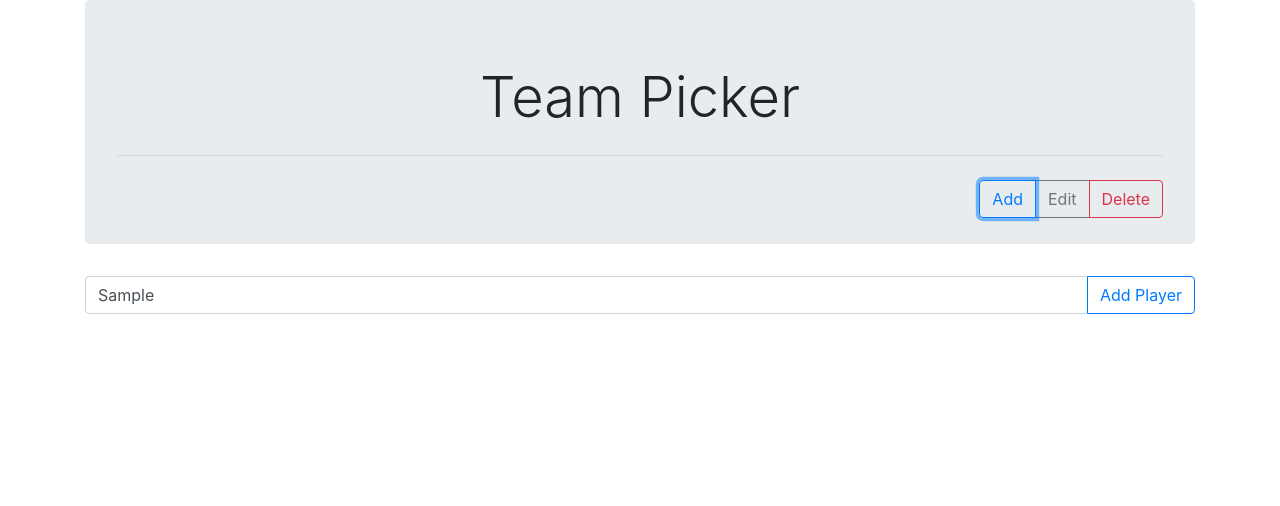
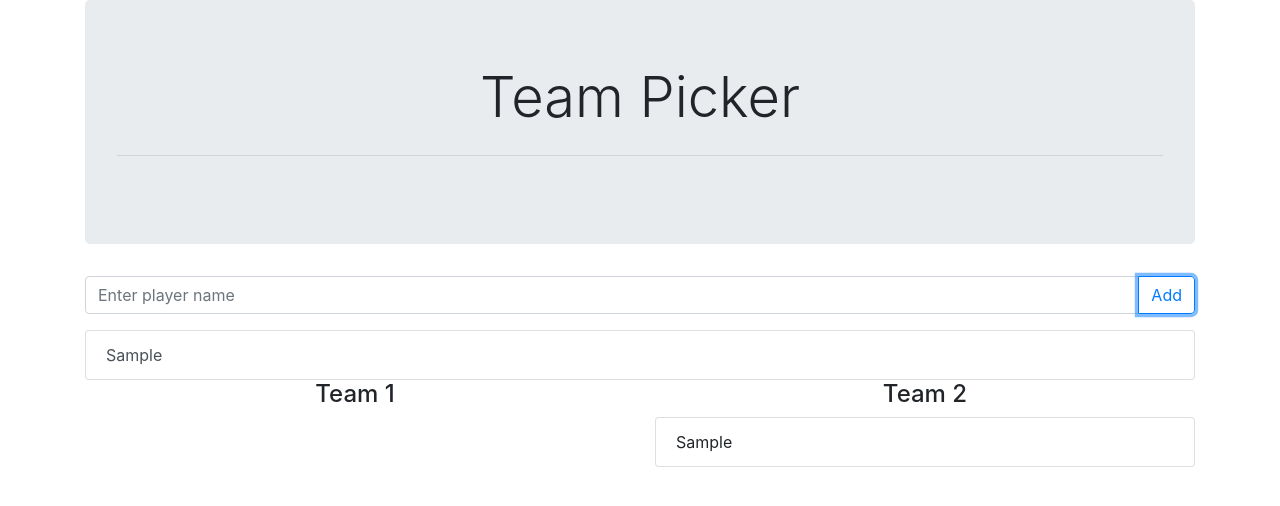
Before and after one commit to simonlewin/5-a-side, a React (Create React App) app: page / in a window 1280 px wide. Both pictures are taken after typing "Sample" into the empty fields and a click on the button "Add". Shown: the top 506 px of the page. Built offline with nearby package versions, Linux system fonts and the light colour scheme.

Commit message:
Added player list and team components

```diff
--- a/src/App.jsx
+++ b/src/App.jsx
@@ -3,11 +3,15 @@ import React, { Fragment } from 'react';
 import Header from './components/Header';
 
 import Add from './containers/Add'
+import Players from './containers/Players'
+import Teams from './containers/Teams'
 
 const App = () => (
   <Fragment>
     <Header>Team Picker</Header>
     <Add />
+    <Players />
+    <Teams />
   </Fragment>
 );
 
--- a/src/components/Add.jsx
+++ b/src/components/Add.jsx
@@ -1,4 +1,4 @@
-import React, {Component, Fragment} from "react";
+import React, {Component, Fragment} from 'react';
 
 class Add extends Component {
 	constructor(props) {
@@ -20,7 +20,7 @@ class Add extends Component {
 	onSubmit(e) {
 		e.preventDefault();
 		const data = this.state.value;
-		this.props.onSubmit({player: data});
+		this.props.onSubmit({name: data, rating: 0});
 		this.setState({value: ''});
 	}
 
@@ -28,9 +28,14 @@ class Add extends Component {
 		return (
 			<Fragment>
 				<form onSubmit={this.onSubmit} className='input-group mb-3'>
-					<input className='form-control' onChange={this.handleChange} value={this.state.value} />
-					<div className="input-group-append">
-						<button className='btn btn-outline-primary'>Add Player</button>
+					<input
+						className='form-control'
+						placeholder='Enter player name'
+						onChange={this.handleChange}
+						value={this.state.value}
+					/>
+					<div className='input-group-append'>
+						<button className='btn btn-outline-primary'>Add</button>
 					</div>
 				</form>
 			</Fragment>
--- a/src/components/Header.jsx
+++ b/src/components/Header.jsx
@@ -1,18 +1,12 @@
 import React from 'react';
 
 // Stateless <Header> component uses { children } prop for header text
-// includes Add, Edit and Delete buttons
 const Header = ({ children }) => (
 	<header className='jumbotron'>
 		<h1 className='display-4 text-center'>
       { children }
 		</h1>
     <hr className='my-4' />
-    <aside className='float-right btn-group'>
-      <button className='btn btn-outline-primary'>Add</button>
-      <button className='btn btn-outline-secondary'>Edit</button>
-      <button className='btn btn-outline-danger'>Delete</button>
-    </aside>
 	</header>
 );
 
--- /dev/null
+++ b/src/components/Players.jsx
@@ -0,0 +1,16 @@
+import React, { Fragment } from 'react';
+
+// List players component
+const Players = ({ players }) => (
+  <Fragment>
+    <ul className='list-group'>
+      { players.map((player, i) => (
+        <li className='list-group-item list-group-item-action' key={ i }>
+          { player.name }
+        </li>
+			))}
+    </ul>
+	</Fragment>
+);
+
+export default Players;
--- /dev/null
+++ b/src/components/Team.jsx
@@ -0,0 +1,20 @@
+import React from 'react';
+
+// a simple <Team> component to render a team name
+// and a list of players from an array of player objects
+const Team = ({ children, team }) => (
+  <div className='col'>
+		<h4 className='text-center'>
+      { children }
+		</h4>
+    <ul className='list-group'>
+      { team.map((player, i) => (
+				<li className='list-group-item' key={ i }>
+					{ player.name }
+				</li>
+			))}
+    </ul>
+	</div>
+);
+
+export default Team;
--- /dev/null
+++ b/src/components/Teams.jsx
@@ -0,0 +1,55 @@
+import React, { Component, Fragment } from 'react';
+
+import Team from './Team'
+
+// Fisher–Yates algorithm to shuffle array
+const shuffle = array => {
+  let m = array.length, t, i;
+
+  // while there remain elements to shuffle…
+  while (m) {
+
+      // pick a remaining element…
+      i = Math.floor(Math.random() * m--);
+
+      // and swap it with the current element.
+      t = array[m];
+      array[m] = array[i];
+      array[i] = t;
+  }
+  return array;
+}
+
+// shows teams - two lists of players
+class Teams extends Component {
+	render () {
+    const { players } = this.props;
+
+    // copy the props array
+    const copy = players.map(a => ({...a}));
+
+    // shuffle the array
+    let shuffled = shuffle(copy);
+    let l = shuffled.length;
+
+    // slice the array into two equal parts
+    let team1 = shuffled.slice(0, l / 2);
+    let team2 = shuffled.slice(l / 2 , l);
+
+		return (
+			<Fragment>
+				{ /* check there are players to show otherwise show warning */ }
+				{ players.length ?
+					<div className='row'>
+            <Team team={ team1 }>Team 1</Team>
+            <Team team={ team2 }>Team 2</Team>
+					</div>
+					:
+					<p className='alert alert-warning text-center' role='alert'>No players found</p>
+				}
+			</Fragment>
+		);
+	}
+}
+
+export default Teams;
--- a/src/containers/Add.js
+++ b/src/containers/Add.js
@@ -4,6 +4,8 @@ import { addPlayer } from "../data/actions/state";
 
 import Add from "../components/Add";
 
+// map dispatch to props gets given store's dispatch method as the first argument
+// and returns an object which gets passed in as props to the wrapped component
 const mapDispatchToProps = dispatch => {
   return {
     onSubmit: data => {
--- /dev/null
+++ b/src/containers/Players.js
@@ -0,0 +1,12 @@
+import { connect } from "react-redux";
+
+import Players from "../components/Players";
+
+// mapStateToProps is passed in the current state
+// and returns an object, which gets passed in as props to
+// the connected component
+const mapStateToProps = state => ({
+  players: state.players,
+});
+
+export default connect(mapStateToProps)(Players);
--- /dev/null
+++ b/src/containers/Teams.js
@@ -0,0 +1,12 @@
+import { connect } from "react-redux";
+
+import Teams from "../components/Teams";
+
+// mapStateToProps is passed in the current state
+// and returns an object, which gets passed in as props to
+// the connected component
+const mapStateToProps = state => ({
+  players: state.players,
+});
+
+export default connect(mapStateToProps)(Teams);
--- a/src/data/actions/state.js
+++ b/src/data/actions/state.js
@@ -1,4 +1,5 @@
-export const addPlayer = ( player ) => ({
+// add player action
+export const addPlayer = player => ({
   type: 'addPlayer',
   player: player,
 });
--- a/src/data/initial.js
+++ b/src/data/initial.js
@@ -1,3 +1,4 @@
+// the initial state - a list of players
 const initial = {
   players: [],
 };
--- a/src/data/reducer.js
+++ b/src/data/reducer.js
@@ -1,10 +1,14 @@
+// add new player to list of players
+// create id property using length of array
 const addPlayer = (state, { player }) => {
+  player.id = state.players.length;
   return {
     ...state,
     players: state.players.concat([player]),
   };
 };
 
+// reducer returns a new state object
 const reducer = (state, action) => {
   switch (action.type) {
     case "addPlayer": return addPlayer(state, action);
```
